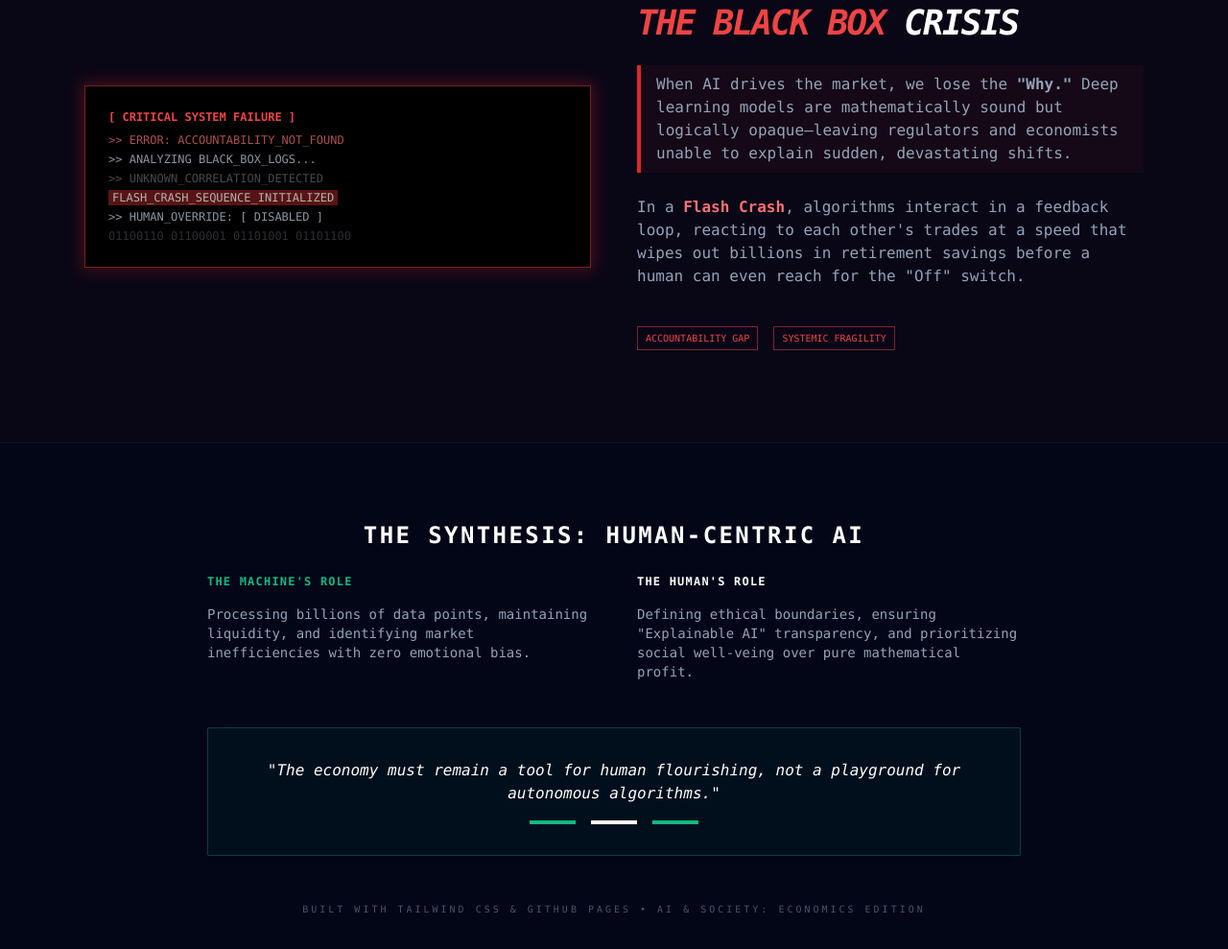
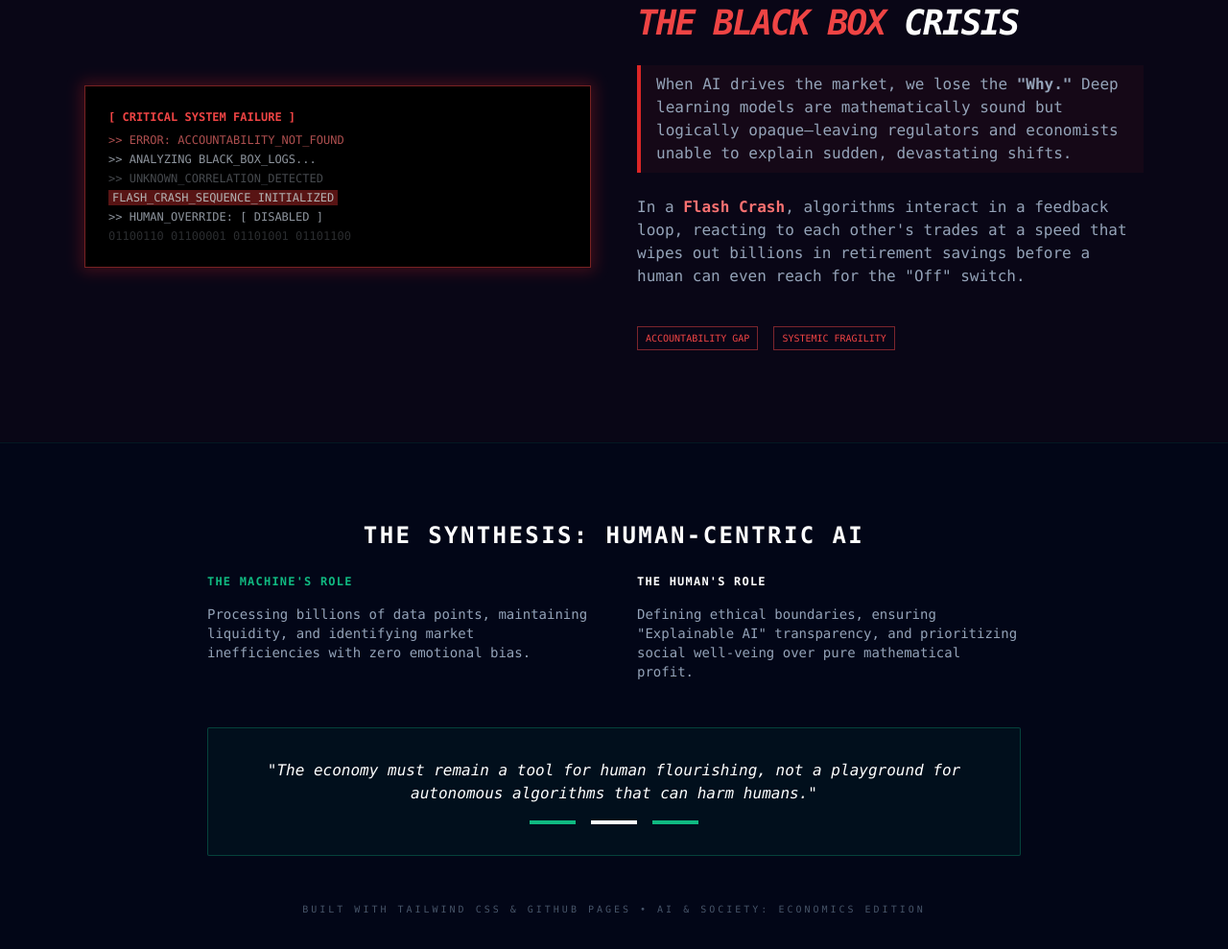
Before and after one commit to mohamedk1101/ai-economics-spa, a plain HTML site: page index.html in a window 1280 px wide. Shown: the part 1525-2514 px from the top of the page at 96% size. Drawn offline with nearby package versions, Linux system fonts and the light colour scheme.

Commit message:
Update index.html

```diff
--- a/index.html
+++ b/index.html
@@ -151,7 +151,7 @@
             </div>
 
             <div class="p-8 border border-terminalGreen/30 bg-terminalGreen/5 rounded-sm inline-block w-full">
-                <p class="text-white italic mb-4">"The economy must remain a tool for human flourishing, not a playground for autonomous algorithms."</p>
+                <p class="text-white italic mb-4">"The economy must remain a tool for human flourishing, not a playground for autonomous algorithms that can harm humans."</p>
                 <div class="flex justify-center gap-4">
                     <div class="h-1 w-12 bg-terminalGreen"></div>
                     <div class="h-1 w-12 bg-white"></div>
```
